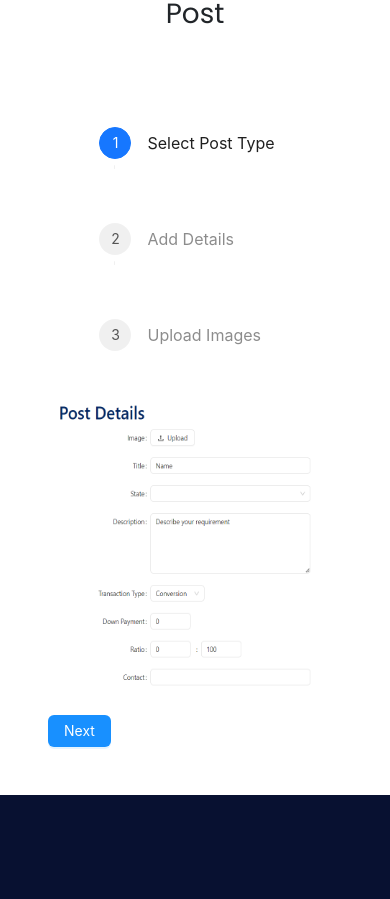
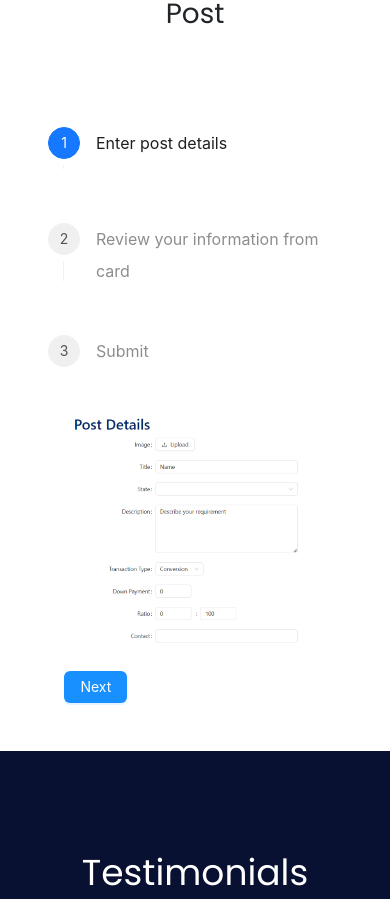
Before and after one commit to VAIJ-TEJAS/BrokersHub_React_Frontend, a React (Vite) app: page /home in a window 390 px wide. Shown: the part 4222-5121 px from the top of the page. Built offline with nearby package versions, Linux system fonts and the light colour scheme.

Commit message:
home page style changes

```diff
--- a/src/Pages/HomePage.css
+++ b/src/Pages/HomePage.css
@@ -247,6 +247,26 @@
   }
 
   .postSteps-img{
-    height: 300px !important;
+    height: 450px !important;
   }
 }
+
+@media (max-width: 650px) {
+  .postSteps-container{
+    flex-direction: column;
+  }
+
+  .postSteps-img{
+    height: 350px !important;
+  }
+}
+
+@media (max-width: 500px) {
+  .postSteps-container{
+    flex-direction: column;
+  }
+
+  .postSteps-img{
+    height: 240px !important;
+  }
+}
--- a/src/components/StepsForPost.tsx
+++ b/src/components/StepsForPost.tsx
@@ -11,17 +11,17 @@ const StepsForPost = () => {
 
   const steps = [
     {
-      title: 'Select Post Type',
+      title: 'Enter post details',
       content: '',
       image: step1,
     },
     {
-      title: 'Add Details',
+      title: 'Review your information from card',
       content: '',
       image: step2,
     },
     {
-      title: 'Upload Images',
+      title: 'Submit',
       content: '',
       image: step3,
     },
@@ -45,16 +45,16 @@ const StepsForPost = () => {
         </Steps>
       </div>
       <div style={{ flex: 2 }}>
-        <div style={{ display: currentStep === 0 ? 'block' : 'none' }}>
-          <img style={{height: '500px'}} className='postSteps-img' src={steps[0].image} alt={steps[0].title} />
+        <div className='postSteps-img' style={{ display: currentStep === 0 ? 'block' : 'none' }}>
+          <img className='h-100' src={steps[0].image} alt={steps[0].title} />
           <p>{steps[0].content}</p>
         </div>
-        <div style={{ display: currentStep === 1 ? 'block' : 'none' }}>
-          <img style={{height: '500px'}} className='postSteps-img' src={steps[1].image} alt={steps[1].title} />
+        <div className='postSteps-img' style={{ display: currentStep === 1 ? 'block' : 'none' , height: '500px'}}>
+          <img className='h-100' src={steps[1].image} alt={steps[1].title} />
           <p>{steps[1].content}</p>
         </div>
-        <div style={{ display: currentStep === 2 ? 'block' : 'none' }}>
-          <img style={{height: '500px'}} className='postSteps-img' src={steps[2].image} alt={steps[2].title} />
+        <div className='postSteps-img' style={{ display: currentStep === 2 ? 'block' : 'none' }}>
+          <img className='h-100' src={steps[2].image} alt={steps[2].title} />
           <p>{steps[2].content}</p>
         </div>
         <div style={{ marginTop: '24px' }}>
```
